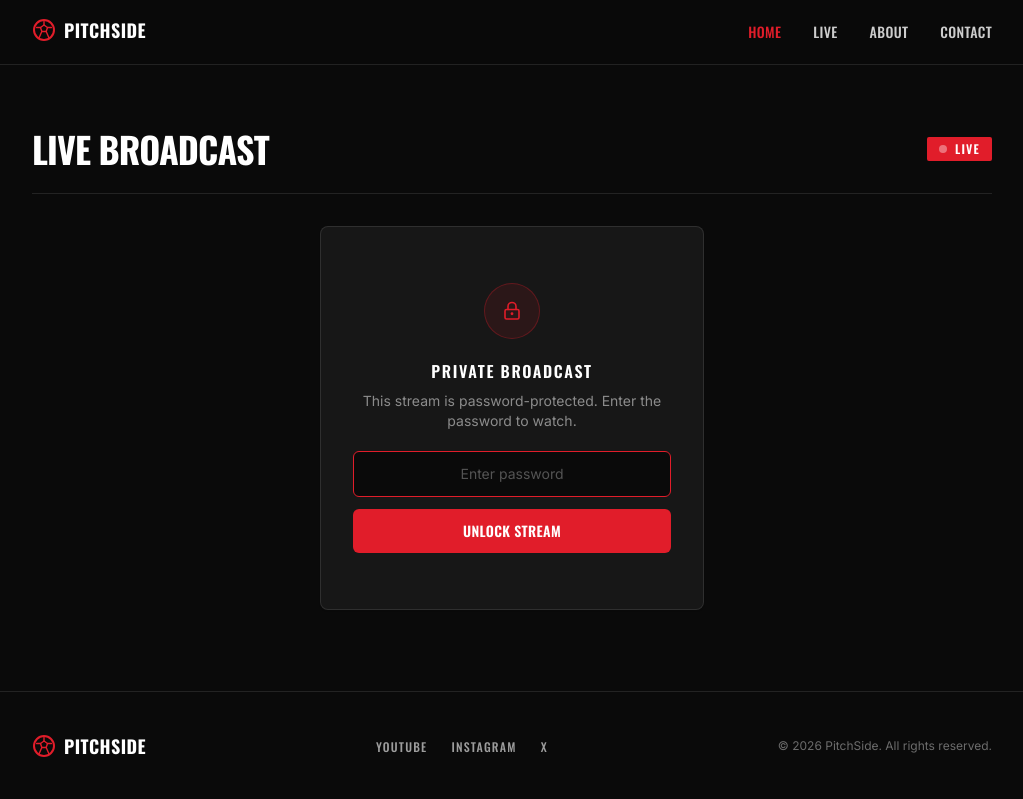
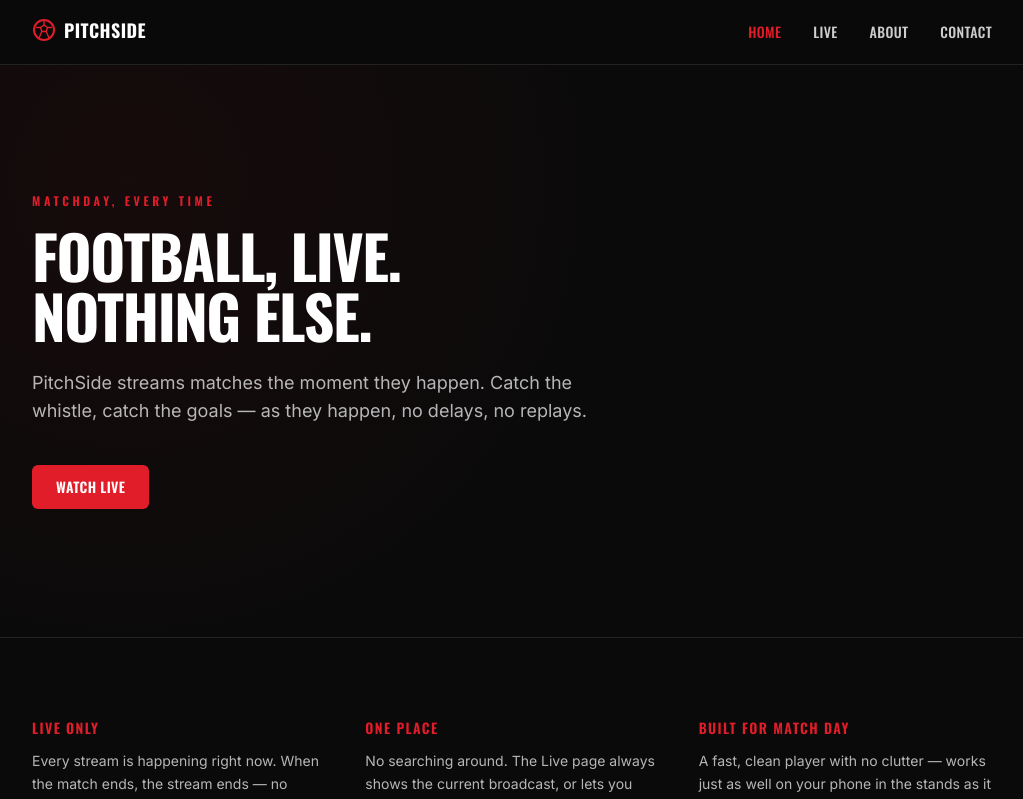
Before and after one commit to suryaprozvyt-coder/football-live, a Next.js app: page / in a window 1280 px wide. Shown: the top 799 px of the page, without its empty margins (128-1151 px from the left). Built offline with nearby package versions, Linux system fonts and the light colour scheme.

Commit message:
Update page.tsx

```diff
--- a/src/app/page.tsx
+++ b/src/app/page.tsx
@@ -1,50 +1,74 @@
-import type { Metadata } from "next";
 import Container from "@/components/ui/Container";
-import LiveBadge from "@/components/ui/LiveBadge";
-import LivePlayer from "@/components/LivePlayer";
-import PasswordGate from "@/components/PasswordGate";
-import { streamConfig } from "@/lib/config";
+import Button from "@/components/ui/Button";
+import { siteConfig } from "@/lib/config";
 
-export const metadata: Metadata = {
-  title: "Live",
-  description:
-    "Watch the live football broadcast. Streams are live-only — no replays or archived video.",
-};
-
-function LiveContent() {
+export default function HomePage() {
   return (
     <>
-      <div className="mt-8">
-        <LivePlayer />
-      </div>
+      {/* Hero */}
+      <section className="relative overflow-hidden border-b border-white/10">
+        <div
+          className="pointer-events-none absolute inset-0 opacity-40"
+          style={{
+            backgroundImage:
+              "radial-gradient(circle at 20% 20%, rgba(225,29,42,0.15), transparent 45%)",
+          }}
+          aria-hidden="true"
+        />
+        <Container className="relative py-24 sm:py-32">
+          <p className="font-display text-xs font-semibold uppercase tracking-[0.3em] text-accent-red">
+            Matchday, every time
+          </p>
+          <h1 className="mt-4 max-w-2xl font-display text-4xl font-bold uppercase leading-tight tracking-tight sm:text-6xl">
+            Football, live.
+            <br />
+            Nothing else.
+          </h1>
+          <p className="mt-6 max-w-xl text-base text-white/70 sm:text-lg">
+            {siteConfig.name} streams matches the moment they happen. Catch
+            the whistle, catch the goals — as they happen, no delays, no
+            replays.
+          </p>
+          <div className="mt-10">
+            <Button href="/live">Watch Live</Button>
+          </div>
+        </Container>
+      </section>
 
-      <p className="mt-6 text-center text-xs text-white/40 sm:text-left">
-        This is a live-only broadcast. Streams are not recorded, saved, or
-        made available afterward.
-      </p>
+      {/* Short welcome / what to expect */}
+      <section className="py-16 sm:py-20">
+        <Container>
+          <div className="grid gap-10 sm:grid-cols-3">
+            <div>
+              <h2 className="font-display text-sm font-semibold uppercase tracking-widest text-accent-red">
+                Live only
+              </h2>
+              <p className="mt-3 text-sm leading-relaxed text-white/70">
+                Every stream is happening right now. When the match ends, the
+                stream ends — no replays, no archive.
+              </p>
+            </div>
+            <div>
+              <h2 className="font-display text-sm font-semibold uppercase tracking-widest text-accent-red">
+                One place
+              </h2>
+              <p className="mt-3 text-sm leading-relaxed text-white/70">
+                No searching around. The Live page always shows the current
+                broadcast, or lets you know when the next one starts.
+              </p>
+            </div>
+            <div>
+              <h2 className="font-display text-sm font-semibold uppercase tracking-widest text-accent-red">
+                Built for match day
+              </h2>
+              <p className="mt-3 text-sm leading-relaxed text-white/70">
+                A fast, clean player with no clutter — works just as well on
+                your phone in the stands as it does at home.
+              </p>
+            </div>
+          </div>
+        </Container>
+      </section>
     </>
   );
 }
-
-export default function LivePage() {
-  return (
-    <Container className="py-12 sm:py-16">
-      <div className="flex flex-wrap items-center justify-between gap-4 border-b border-white/10 pb-6">
-        <h1 className="font-display text-3xl font-bold uppercase tracking-tight sm:text-4xl">
-          Live Broadcast
-        </h1>
-        <LiveBadge live={streamConfig.isLive} />
-      </div>
-
-      {streamConfig.livePassword ? (
-        <div className="mt-8">
-          <PasswordGate password={streamConfig.livePassword}>
-            <LiveContent />
-          </PasswordGate>
-        </div>
-      ) : (
-        <LiveContent />
-      )}
-    </Container>
-  );
-}
```
